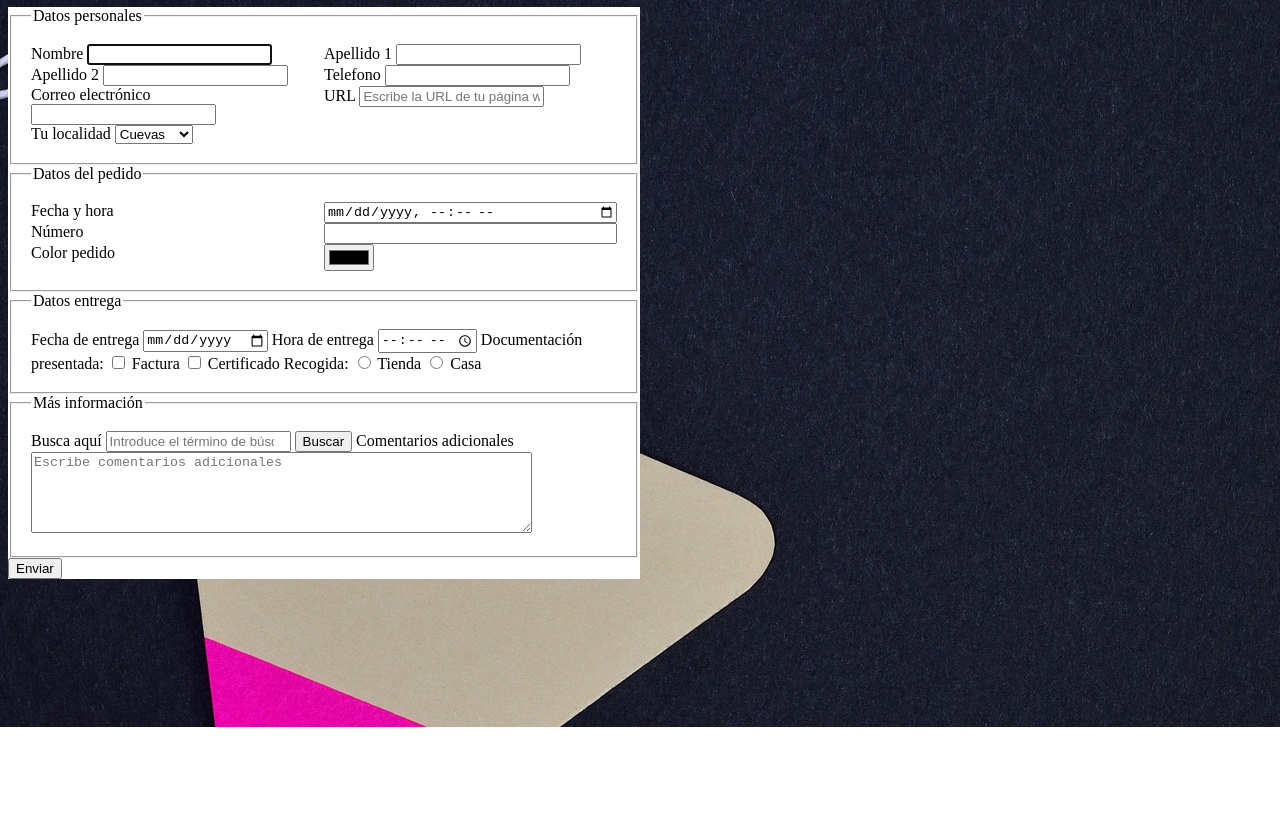
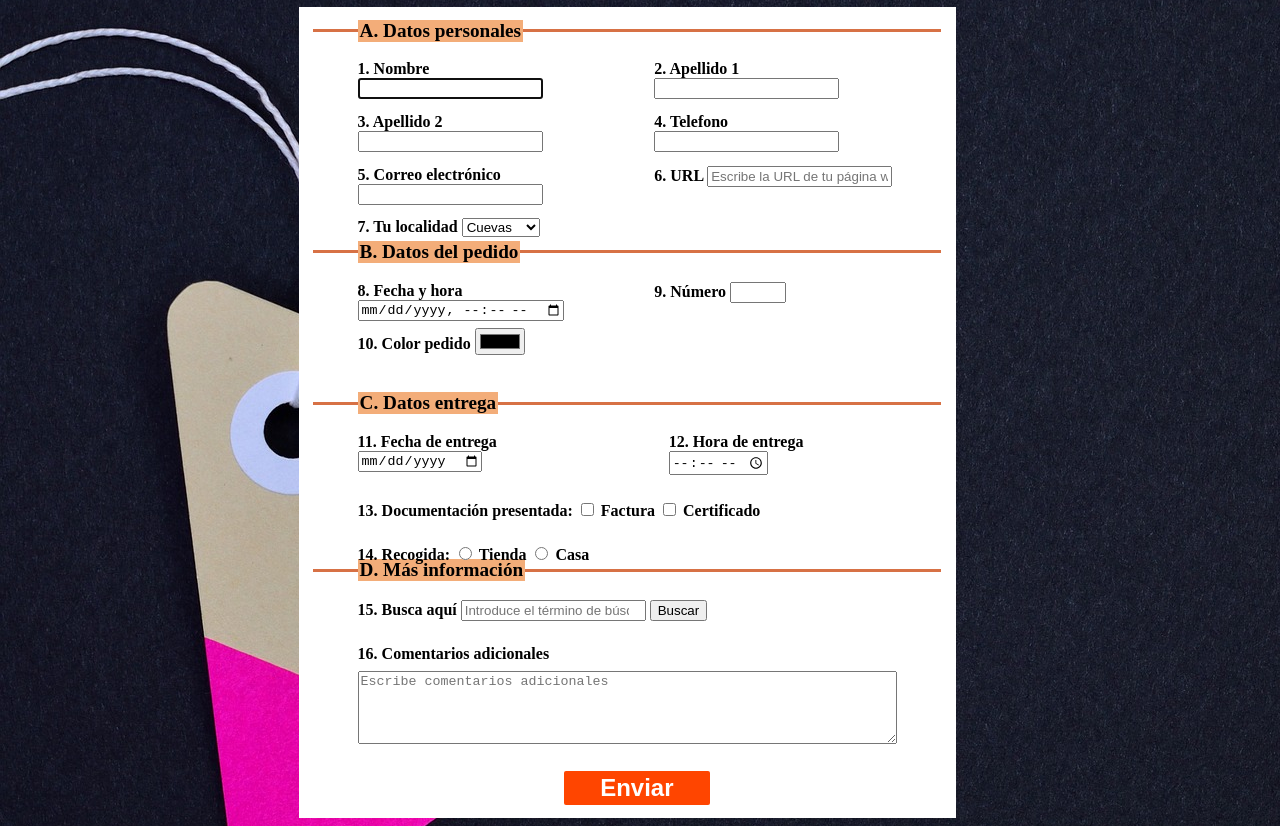
Before and after one commit to AdrianPerez2207/HTML, a plain HTML site: page Práctica formulario/PracticaFormulario.html in a window 1280 px wide. Shown: the part 73-899 px from the top of the page. Before the commit the page ends 800 px from the top, so only its background shows below. Drawn offline with Linux system fonts and the light colour scheme.

Commit message:
terminado

```diff
--- a/Práctica formulario/PracticaFormulario.css
+++ b/Práctica formulario/PracticaFormulario.css
@@ -1,27 +1,76 @@
 body {
     background-image: url(./back.jpg);
+    font-family: 'Times New Roman', Times, serif;
 }
 
 header {
     background-color: orangered;
     color: white;
     text-align: center;
-    width: 50%;
+    width: 52%;
     position: relative;
     left: 23%;
     border-radius: 10px;
 }
 
 form {
+    position: relative;
+    left: 23%;
     background-color: white;
     width: 50%;
+    padding: 1%;
+    font-weight: 600;
 }
 
 fieldset {
-    padding: 3%;
+    padding: 7%;
+    padding-top: 3%;
+    border: none;
+    border-top: 3px solid #D77145;
 }
 
-#caja1 {
+.caja1 {
     display: grid;
     grid-template-columns: repeat(2, 1fr);
+    gap: 10%;
+
 }
+
+#caja3 {
+    display: grid;
+    gap: 30%;
+}
+
+#caja4 {
+    display: grid;
+    gap: 20%;
+}
+
+#horaFecha {
+    display: flex;
+    gap: 10%;
+}
+
+#comentarios {
+    display: grid;
+    gap: 8%;
+}
+
+footer input {
+    position: relative;
+    margin-top: 1%;
+    left: 40%;
+    width: 23%;
+    padding: 0.5%;
+    border: none;
+    color: white;
+    background-color: orangered;
+    font-size: 1.5em;
+    font-weight: bolder;
+    border-radius: 2px;
+}
+
+legend {
+    background-color: #F3AD79;
+    font-size: 1.2em;
+}
--- a/Práctica formulario/PracticaFormulario.html
+++ b/Práctica formulario/PracticaFormulario.html
@@ -13,27 +13,27 @@
         <h1>Recogida de datos</h1>
     </header>
     <form method="get" action="" id="form1">
-        <fieldset id="caja1">
-            <legend id="legend1">Datos personales</legend>
-            <label for="nombre">Nombre
+        <fieldset class="caja1">
+            <legend id="legend1">A. Datos personales</legend>
+            <label for="nombre">1. Nombre
                 <input type="text" name="nombre" id="nombre" required autofocus>
             </label>
-            <label for="apellido1">Apellido 1
+            <label for="apellido1">2. Apellido 1
                 <input type="text" name="apellido1" id="apellido1" required>
             </label>
-            <label for="apellido2">Apellido 2
+            <label for="apellido2">3. Apellido 2
                 <input type="text" name="apellido2" id="apellido2" required>
             </label>
-            <label for="telefono">Telefono
+            <label for="telefono">4. Telefono
                 <input type="tel" name="telefono" id="telefono">
             </label>
-            <label for="correo">Correo electrónico
+            <label for="correo">5. Correo electrónico
                 <input type="email" name="correo" id="correo" required>
             </label>
-            <label for="url">URL
+            <label for="url">6. URL
                 <input type="url" name="url" id="url" placeholder="Escribe la URL de tu página web favorita">
             </label>
-            <label for="tu localidad">Tu localidad
+            <label for="tu localidad">7. Tu localidad
                 <select name="localidad" id="localidad">
                     <option value="cuevas">Cuevas</option>
                     <option value="vera">Vera</option>
@@ -42,23 +42,30 @@
             </label>
         </fieldset>
 
-        <fieldset id="caja1">
-            <legend>Datos del pedido</legend>
-            <label for="fecha_y_hora">Fecha y hora</label>
+        <fieldset class="caja1">
+            <legend>B. Datos del pedido</legend>
+            <label for="fecha_y_hora">8. Fecha y hora
                 <input type="datetime-local" name="fecha_y_hora" id="fechaHora">
-            <label for="numero">Número</label>
+            </label>
+            <label for="numero">9. Número
                 <input type="number" min="-1" max="10" name="numero" id="numero">
-            <label for="colorPedido">Color pedido</label>
+            </label>
+            <label for="colorPedido">10. Color pedido
                 <input type="color" name="color" id="color">
+            </label>
         </fieldset>
 
-        <fieldset>
-            <legend>Datos entrega</legend>
-            <label for="fechaEntrega">Fecha de entrega</label>
+        <fieldset id="caja3">
+            <legend>C. Datos entrega</legend>
+            <section id="horaFecha">
+                <label for="fechaEntrega">11. Fecha de entrega
                     <input type="date" name="fechaEntrega" id="fechaEntrega">
-            <label for="horaEntrega">Hora de entrega</label>
+                </label>
+                <label for="horaEntrega">12. Hora de entrega
                     <input type="time" name="horaEntrega" id="horaEntrega">
-            <label for="documentacion">Documentación presentada:
+                </label>
+            </section>
+            <label for="documentacion">13. Documentación presentada:
                 <label for="factura">
                     <input type="checkbox" name="factura" id="factura">
                     Factura</label>
@@ -66,7 +73,7 @@
                     <input type="checkbox" name="certificado" id="certificado">
                     Certificado</label>
             </label>
-            <label for="recogida">Recogida:
+            <label for="recogida">14. Recogida:
                 <label for="tienda">
                     <input type="radio" name="recogida" id="tienda">
                     Tienda</label>
@@ -76,18 +83,20 @@
             </label>
         </fieldset>
 
-        <fieldset>
-            <legend>Más información</legend>
-            <label for="buscar">Busca aquí
+        <fieldset id="caja4">
+            <legend>D. Más información</legend>
+            <label for="buscar">15. Busca aquí
                 <input type="search" name="buscar" id="buscar" placeholder="Introduce el término de búsqueda">
                 <input type="button" value="Buscar">
             </label>
-            <label for="comentarios">Comentarios adicionales
+            <label id="comentarios" for="comentarios">16. Comentarios adicionales
                 <textarea name="comentarios" id="comentarios" cols="60" rows="5"
                     placeholder="Escribe comentarios adicionales"></textarea>
             </label>
         </fieldset>
+        <footer>
             <input type="submit" value="Enviar">
+        </footer>
     </form>
 
 </body>
```
Lines whose indentation alone changed are shown as unchanged.
